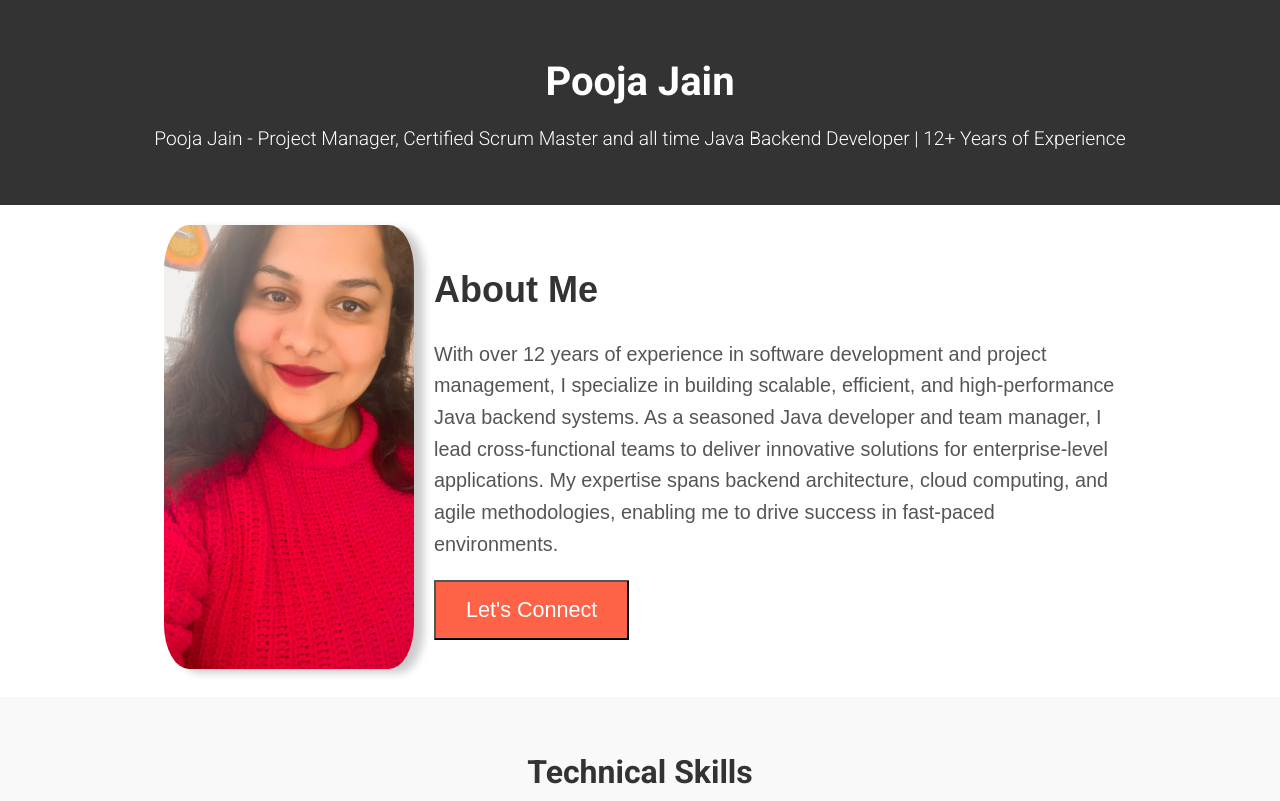
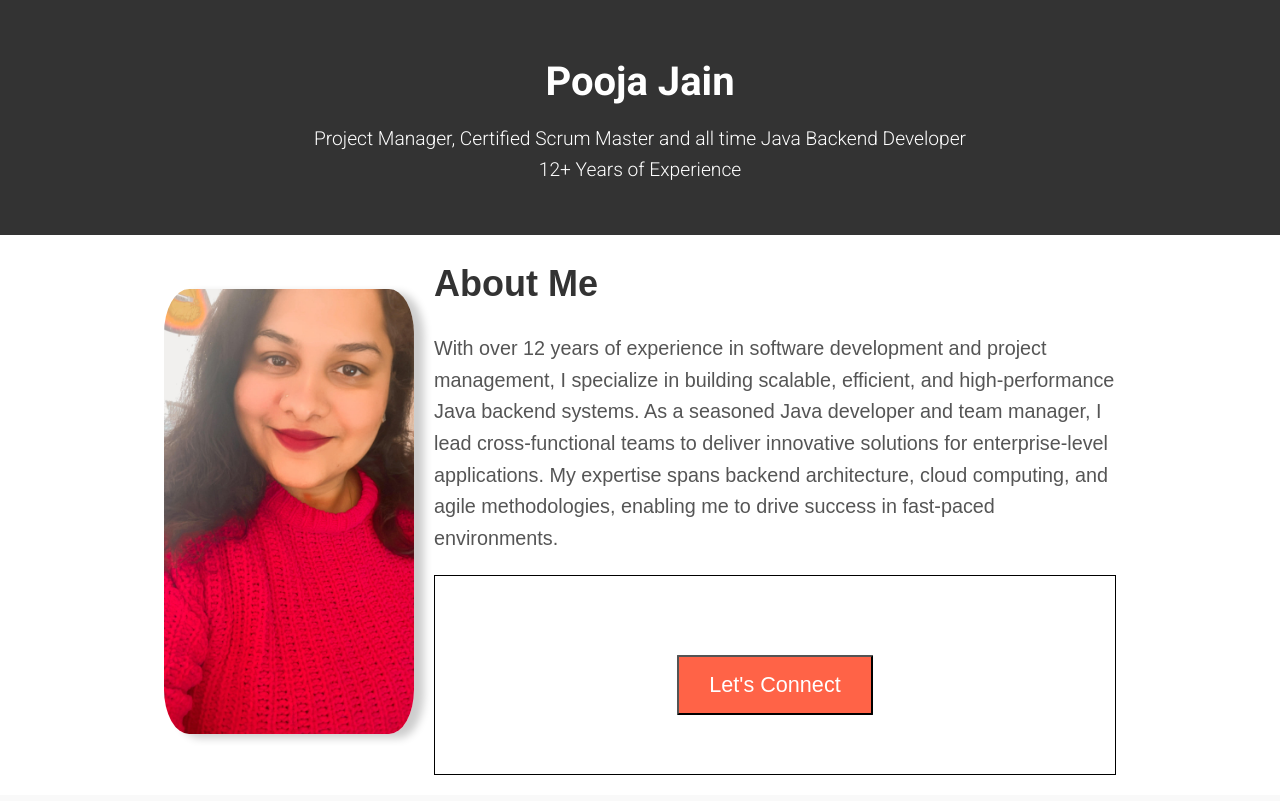
Before and after one commit to poojajain0804/workWithPooja, a plain HTML site: page index.html in a window 1280 px wide. Shown: the top 801 px of the page. Drawn offline with Linux system fonts and the light colour scheme.

Commit message:
style update

```diff
--- a/index.html
+++ b/index.html
@@ -168,13 +168,20 @@ footer p {
 	text-decoration: none;
 	font-size: 1.2em;
 	margin-top: 20px;
-	align-items: center;
+	align-items : center;
 	display: flex;
 }
 
 .cta-button:hover {
 	background-color: #e5533c;
 }
+.button-container {
+    display: flex;
+    justify-content: center;  /* Centers horizontally */
+    align-items: center;      /* Centers vertically */
+    height: 200px;            /* Set a height for the container */
+    border: 1px solid #000;   /* Optional, just to visualize the container */
+  }
 
 </style>
 </head>
@@ -183,8 +190,8 @@ footer p {
 	<!-- Header Section -->
 	<header>
 		<h1>Pooja Jain</h1>
-		<p>Pooja Jain - Project Manager, Certified Scrum Master and all
-			time Java Backend Developer | 12+ Years of Experience</p>
+		<p>Project Manager, Certified Scrum Master and all
+			time Java Backend Developer <br/> 12+ Years of Experience</p>
 	</header>
 
 
@@ -192,7 +199,7 @@ footer p {
 	<section id="about">
 		<div class ="about-img"><img src="./icons/pooja_pink2.jpg" alt="Picture"></div>
 		<div class="about-text">
-			<h2>About Me</h2>
+			<h2 align="center">About Me</h2>
 			<p>With over 12 years of experience in software development and
 				project management, I specialize in building scalable, efficient,
 				and high-performance Java backend systems. As a seasoned Java
@@ -201,9 +208,11 @@ footer p {
 				spans backend architecture, cloud computing, and agile
 				methodologies, enabling me to drive success in fast-paced
 				environments.</p>
+			<div class="button-container">
 			<button
 				onclick="window.location.href='mailto:workwithpoojajain@gmail.com'"
 				class="cta-button">Let's Connect</button>
+				</div>
 		</div>
 	</section>
 
```
